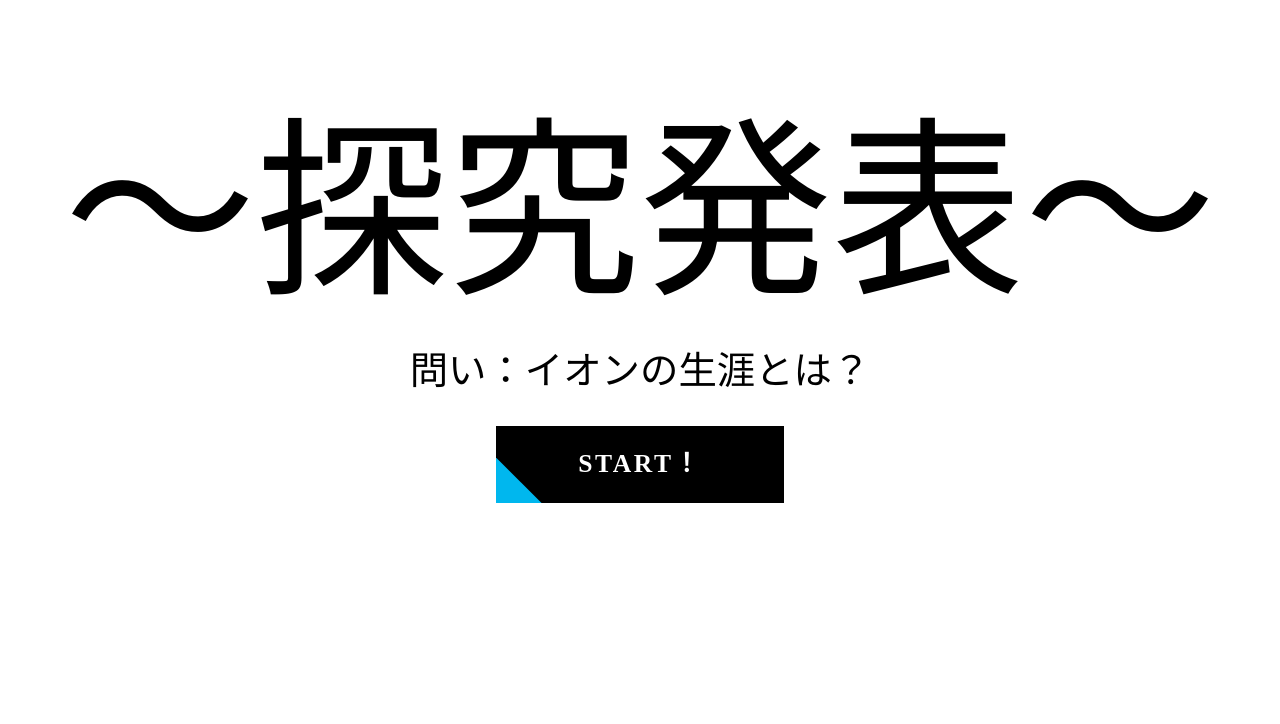
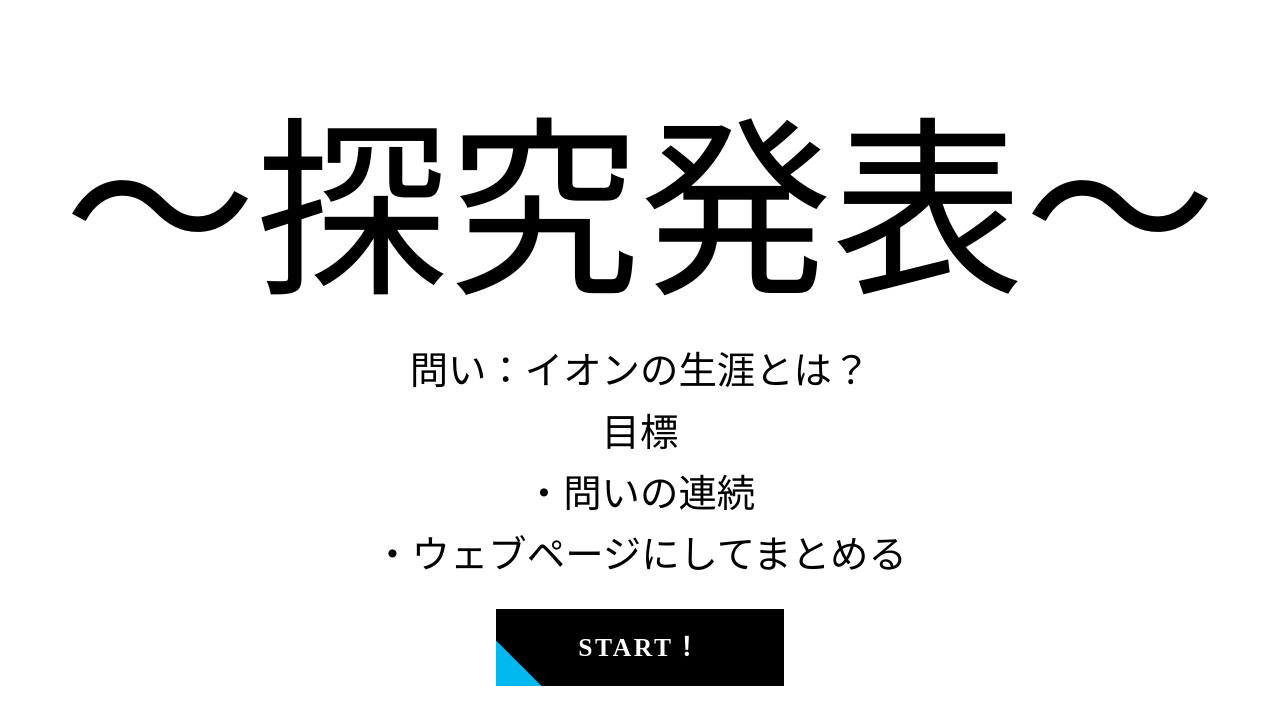
Before and after one commit to kisokun1939/slide0-1, a plain HTML site: page index.html in a window 1280 px wide. Drawn offline with Linux system fonts and the light colour scheme; a web font is replaced by a local one.

Commit message:
Update index.html

```diff
--- a/index.html
+++ b/index.html
@@ -12,6 +12,9 @@
 <div class="wf-sawarabimincho">
   <p id="title">〜探究発表〜</p>
   <p id="content">問い：イオンの生涯とは？</p>
+  <p id="content">目標</p>
+  <p id="content">・問いの連続</p>
+  <p id="content">・ウェブページにしてまとめる</p>
 </div>
 <a href="https://kisokun1939.github.io/slide0-2/" class="btn btn-flat"><span>START！</span></a>
 </body>
```
